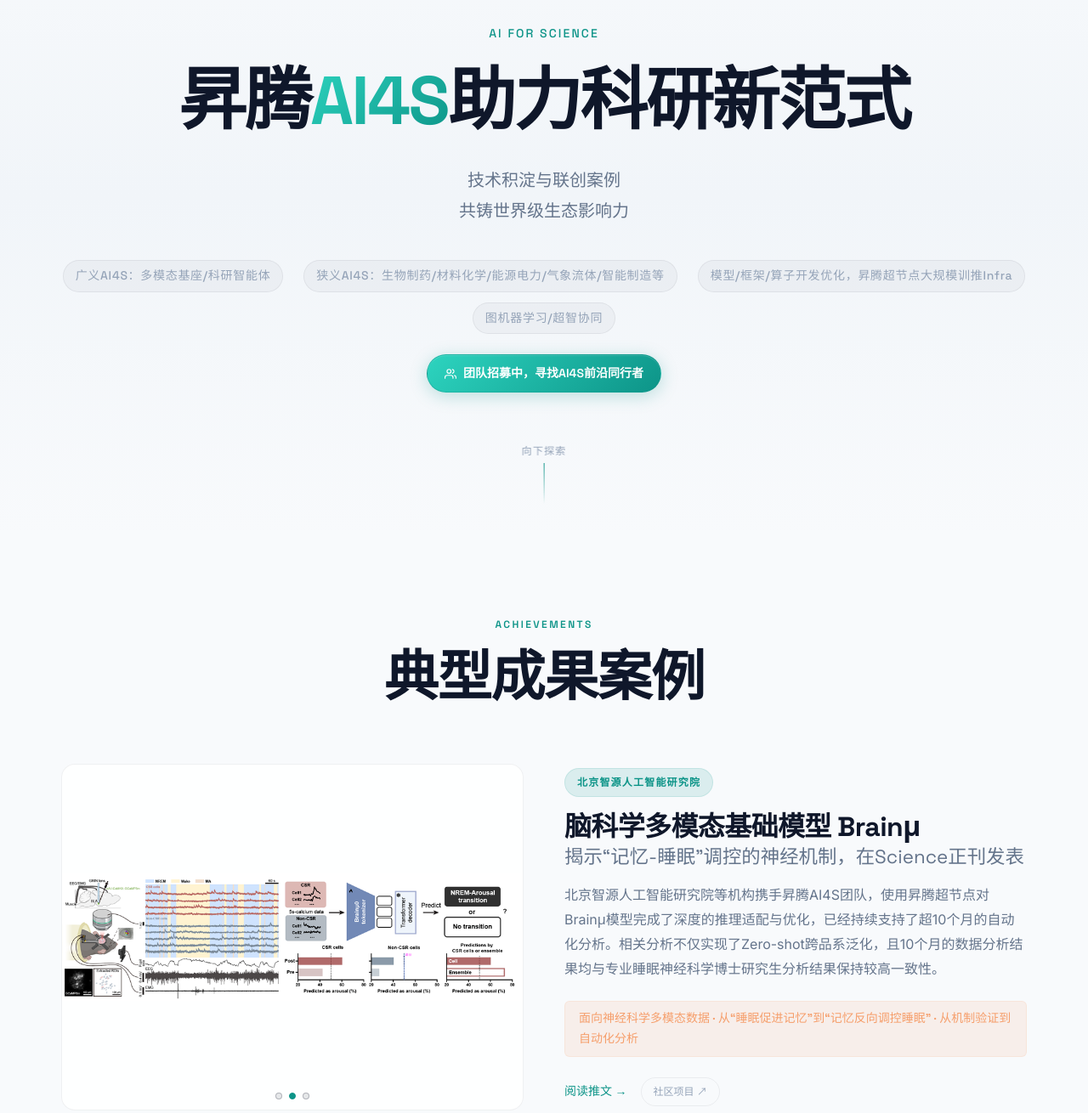
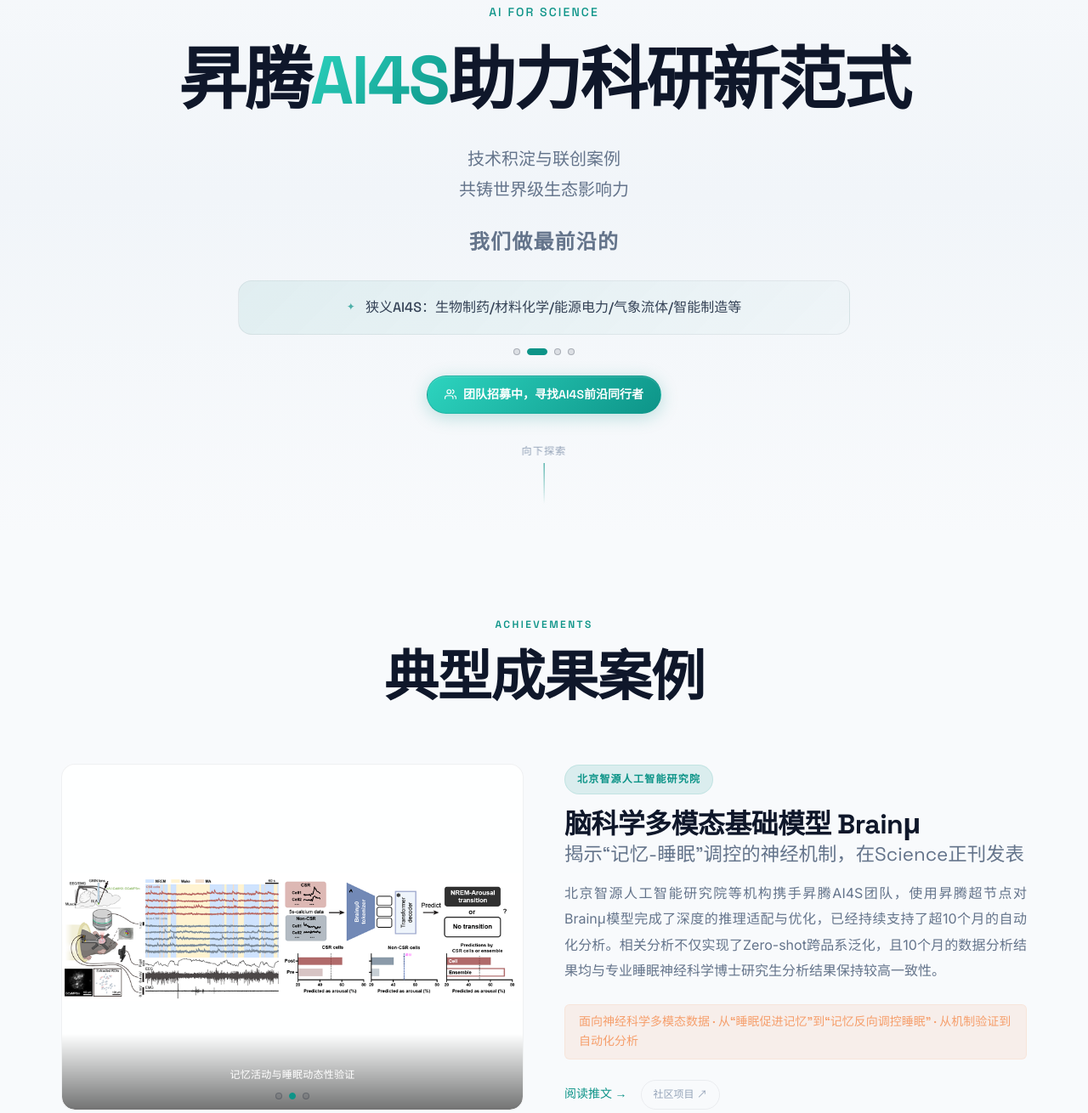
Before and after one commit to ai4s-opensource/overview, a plain HTML site: page index.html in a window 1280 px wide. Shown: the part 171-1481 px from the top of the page at 85% size. Drawn offline with Linux system fonts and the light colour scheme.

Commit message:
修改标题

```diff
--- a/index.html
+++ b/index.html
@@ -259,27 +259,6 @@
   animation: fadeUp 1s var(--ease-out) 0.6s forwards;
 }
 
-.hero-institutions {
-  display: flex;
-  flex-wrap: wrap;
-  gap: var(--space-3) var(--space-6);
-  justify-content: center;
-  margin-top: var(--space-10);
-  opacity: 0;
-  animation: fadeUp 1s var(--ease-out) 0.8s forwards;
-}
-
-.hero-institutions span {
-  font-family: var(--font-display);
-  font-size: var(--text-sm);
-  font-weight: 500;
-  color: var(--text-muted);
-  letter-spacing: 0.05em;
-  padding: 0.375rem 0.875rem;
-  border: 1px solid var(--border-subtle);
-  border-radius: 100px;
-  background: rgba(15, 23, 42, 0.03);
-}
 
 .hero-community {
   margin-top: var(--space-6);
@@ -486,9 +465,11 @@
 
 .project-desc {
   color: var(--text-secondary);
-  line-height: 1.8;
+  line-height: 1.9;
   margin-bottom: var(--space-6);
   font-size: var(--text-base);
+  text-align: justify;
+  text-justify: inter-ideograph;
 }
 
 .project-highlight {
@@ -701,6 +682,138 @@
 }
 
 /* ============================================
+   HERO BANNER CAROUSEL
+   ============================================ */
+.hero-banner-label {
+  text-align: center;
+  font-family: var(--font-display);
+  font-size: var(--text-2xl);
+  font-weight: 600;
+  color: var(--text-secondary);
+  margin-bottom: var(--space-4);
+  margin-top: var(--space-6);
+  letter-spacing: 0.05em;
+  opacity: 0;
+  animation: fadeUp 1s var(--ease-out) 0.8s forwards;
+}
+
+.hero-banner {
+  margin-top: var(--space-2);
+  position: relative;
+  z-index: 1;
+  width: 100%;
+  max-width: 720px;
+  margin-left: auto;
+  margin-right: auto;
+  opacity: 0;
+  animation: fadeUp 1s var(--ease-out) 0.8s forwards;
+}
+
+.hero-banner-track {
+  position: relative;
+  overflow: hidden;
+  border-radius: var(--radius-lg);
+  background: linear-gradient(135deg, rgba(13, 148, 136, 0.08), rgba(13, 148, 136, 0.02));
+  border: 1px solid var(--border-subtle);
+  min-height: 64px;
+  display: flex;
+  align-items: center;
+  transition: border-color var(--duration-base) var(--ease-out);
+}
+
+.hero-banner-track:hover {
+  border-color: var(--border-hover);
+}
+
+.hero-banner-slides {
+  display: flex;
+  width: 100%;
+  transition: transform 0.6s var(--ease-out);
+}
+
+.hero-banner-slide {
+  flex: 0 0 100%;
+  display: flex;
+  align-items: center;
+  justify-content: center;
+  padding: 1rem 2rem;
+  font-family: var(--font-display);
+  font-size: var(--text-base);
+  font-weight: 500;
+  color: var(--text-primary);
+  text-align: center;
+  line-height: 1.6;
+}
+
+.hero-banner-slide::before {
+  content: '✦';
+  margin-right: 0.75rem;
+  color: var(--accent-teal);
+  font-size: var(--text-xs);
+  opacity: 0.7;
+}
+
+.hero-banner-dots {
+  display: flex;
+  justify-content: center;
+  gap: 8px;
+  margin-top: var(--space-4);
+}
+
+.hero-banner-dot {
+  width: 8px;
+  height: 8px;
+  border-radius: 50%;
+  border: 1px solid rgba(15, 23, 42, 0.25);
+  background: rgba(15, 23, 42, 0.1);
+  cursor: pointer;
+  padding: 0;
+  transition: all var(--duration-fast) var(--ease-out);
+}
+
+.hero-banner-dot.active {
+  background: var(--accent-teal);
+  border-color: var(--accent-teal);
+  width: 24px;
+  border-radius: 4px;
+}
+
+.hero-banner-dot:hover {
+  background: rgba(13, 148, 136, 0.35);
+  border-color: var(--accent-teal);
+}
+
+.hero-banner-dot:focus-visible {
+  outline: 2px solid var(--accent-teal);
+  outline-offset: 2px;
+}
+
+/* ============================================
+   CAROUSEL IMAGE CAPTIONS
+   ============================================ */
+.carousel-slide {
+  position: relative;
+}
+
+.slide-caption {
+  position: absolute;
+  bottom: 0;
+  left: 0;
+  right: 0;
+  padding: 2.5rem 1rem 2rem;
+  background: linear-gradient(transparent, rgba(0,0,0,0.55));
+  color: #fff;
+  font-size: var(--text-xs);
+  font-weight: 500;
+  text-align: center;
+  line-height: 1.4;
+  pointer-events: none;
+  letter-spacing: 0.02em;
+  backdrop-filter: blur(2px);
+  -webkit-backdrop-filter: blur(2px);
+}
+
+/* ============================================
    IMPACT DASHBOARD
    ============================================ */
 #impact {
@@ -1135,10 +1248,6 @@
     grid-template-columns: 1fr 1fr;
   }
 
-  .hero-institutions span {
-    font-size: var(--text-xs);
-    padding: 0.25rem 0.625rem;
-  }
 
   .eco-grid {
     grid-template-columns: 1fr;
@@ -1204,11 +1313,22 @@
     技术积淀与联创案例<br>
     共铸世界级生态影响力
   </p>
-  <div class="hero-institutions">
-    <span>广义AI4S：多模态基座/科研智能体</span>
-    <span>狭义AI4S：生物制药/材料化学/能源电力/气象流体/智能制造等</span>
-    <span>模型/框架/算子开发优化，昇腾超节点大规模训推Infra</span>
-    <span>图机器学习/超智协同</span>
+  <div class="hero-banner-label">我们做最前沿的</div>
+  <div class="hero-banner">
+    <div class="hero-banner-track">
+      <div class="hero-banner-slides">
+        <div class="hero-banner-slide">广义AI4S：多模态基座/科研智能体</div>
+        <div class="hero-banner-slide">狭义AI4S：生物制药/材料化学/能源电力/气象流体/智能制造等</div>
+        <div class="hero-banner-slide">模型/框架/算子开发优化，昇腾超节点大规模训推Infra</div>
+        <div class="hero-banner-slide">图机器学习/超智协同</div>
+      </div>
+    </div>
+    <div class="hero-banner-dots">
+      <button class="hero-banner-dot active" aria-label="第 1 条"></button>
+      <button class="hero-banner-dot" aria-label="第 2 条"></button>
+      <button class="hero-banner-dot" aria-label="第 3 条"></button>
+      <button class="hero-banner-dot" aria-label="第 4 条"></button>
+    </div>
   </div>
   <div class="hero-community">
     <a href="#recruitment">
@@ -1267,12 +1387,15 @@
             <div class="carousel-slides">
               <div class="carousel-slide active">
                 <img src="./1-1.png" alt="Brainμ Tokenizer (Mouse) 结构示意图" loading="lazy" onerror="imgError(this, '类脑模型示意图')">
+                <div class="slide-caption">Brainμ Tokenizer 结构示意</div>
               </div>
               <div class="carousel-slide">
                 <img src="./1-2.png" alt="Brainμ模型辅助神经科学家验证记忆活动与睡眠动态性关系" loading="lazy" onerror="imgError(this, '类脑模型示意图')">
+                <div class="slide-caption">记忆活动与睡眠动态性验证</div>
               </div>
               <div class="carousel-slide">
                 <img src="./1-3.png" alt="Brainμ辅助跨场景、跨个体的小鼠睡眠自动化分型" loading="lazy" onerror="imgError(this, '类脑模型示意图')">
+                <div class="slide-caption">跨场景、跨个体睡眠自动化分型</div>
               </div>
             </div>
             <button class="carousel-btn carousel-prev" aria-label="上一张">‹</button>
@@ -1318,6 +1441,7 @@
             <div class="carousel-slides">
               <div class="carousel-slide active">
                 <img src="./2-1.gif" alt="AlphaFold3-JAX (GPU) TorchFold-PyTorch (NPU)" loading="lazy" onerror="imgError(this, '蛋白质结构预测对比')">
+                <div class="slide-caption">TorchFold vs AlphaFold3 性能对比</div>
               </div>
             </div>
           </div>
@@ -1356,12 +1480,15 @@
             <div class="carousel-slides">
               <div class="carousel-slide active">
                 <img src="./3-1.png" alt="六大智能体工厂流水线" loading="lazy" onerror="imgError(this, '智能体流水线架构')">
+                <div class="slide-caption">六大智能体工厂流水线</div>
               </div>
               <div class="carousel-slide">
                 <img src="./3-2.png" alt="精度对齐+三层优化，DUTIR-BioNLP/Taiyi-LLM提速+37.7%" loading="lazy" onerror="imgError(this, '性能优化对比')">
+                <div class="slide-caption">精度对齐与三层优化</div>
               </div>
               <div class="carousel-slide">
                 <img src="./3-3.png" alt="三把工程锁：DRY RUN/双栈同源/一键回滚" loading="lazy" onerror="imgError(this, '工程锁机制')">
+                <div class="slide-caption">三把工程锁机制</div>
               </div>
             </div>
             <button class="carousel-btn carousel-prev" aria-label="上一张">‹</button>
@@ -1407,12 +1534,15 @@
             <div class="carousel-slides">
               <div class="carousel-slide active">
                 <img src="./4-1.jpg" alt="中国科学技术大学在安徽合肥举办的AI物质创制生态大会上正式发布"灵境造物"智能科研工具" loading="lazy" onerror="imgError(this, '灵境造物发布')">
+                <div class="slide-caption">灵境造物智能科研工具发布</div>
               </div>
               <div class="carousel-slide">
                 <img src="./4-2.png" alt="聚焦 AI 化学家最具挑战的两大核心环节——高精度仿真筛选与自动化实验迭代，提供从底层算力、科学模型、科研 Skills 到智能体编排的全栈能力，助力实现科学研究的全流程闭环" loading="lazy" onerror="imgError(this, '灵境造物全栈架构')">
+                <div class="slide-caption">全栈架构示意</div>
               </div>
               <div class="carousel-slide">
                 <img src="./4-3.jfif" alt="聚焦 AI 化学家最具挑战的两大核心环节——高精度仿真筛选与自动化实验迭代，提供从底层算力、科学模型、科研 Skills 到智能体编排的全栈能力，助力实现科学研究的全流程闭环" loading="lazy" onerror="imgError(this, '灵境造物系统架构')">
+                <div class="slide-caption">系统架构示意</div>
               </div>
             </div>
             <button class="carousel-btn carousel-prev" aria-label="上一张">‹</button>
@@ -1725,6 +1855,79 @@
   document.querySelectorAll('.carousel').forEach(initCarousel);
 
   // ============================================
+  // HERO BANNER CAROUSEL
+  // ============================================
+  function initHeroBanner() {
+    const track = document.querySelector('.hero-banner-track');
+    const slidesContainer = track ? track.querySelector('.hero-banner-slides') : null;
+    const slides = slidesContainer ? slidesContainer.querySelectorAll('.hero-banner-slide') : null;
+    const dots = document.querySelectorAll('.hero-banner-dot');
+    if (!slides || slides.length <= 1) return;
+
+    var current = 0;
+    const total = slides.length;
+    let autoTimer = null;
+    const autoDelay = 4000;
+
+    function goTo(index) {
+      if (index < 0) index = total - 1;
+      if (index >= total) index = 0;
+      current = index;
+      slidesContainer.style.transform = 'translateX(-' + (current * 100) + '%)';
+      dots.forEach(function(dot, i) {
+        dot.classList.toggle('active', i === current);
+      });
+    }
+
+    function nextSlide() { goTo(current + 1); }
+
+    function startAuto() {
+      if (isReduced) return;
+      stopAuto();
+      autoTimer = setInterval(nextSlide, autoDelay);
+    }
+
+    function stopAuto() {
+      if (autoTimer) {
+        clearInterval(autoTimer);
+        autoTimer = null;
+      }
+    }
+
+    if (track) {
+      track.addEventListener('mouseenter', stopAuto);
+      track.addEventListener('mouseleave', startAuto);
+    }
+
+    dots.forEach(function(dot, i) {
+      dot.addEventListener('click', function(e) {
+        e.stopPropagation();
+        goTo(i);
+        startAuto();
+      });
+    });
+
+    // Touch support
+    let touchStartX = 0;
+    track.addEventListener('touchstart', function(e) {
+      touchStartX = e.changedTouches[0].screenX;
+      stopAuto();
+    }, { passive: true });
+    track.addEventListener('touchend', function(e) {
+      const diff = touchStartX - e.changedTouches[0].screenX;
+      if (Math.abs(diff) > 50) {
+        if (diff > 0) nextSlide();
+        else goTo(current - 1);
+      }
+      startAuto();
+    }, { passive: true });
+
+    startAuto();
+  }
+
+  initHeroBanner();
+
+  // ============================================
   // PARTICLE NETWORK CANVAS
   // ============================================
   if (!isReduced) {
```
